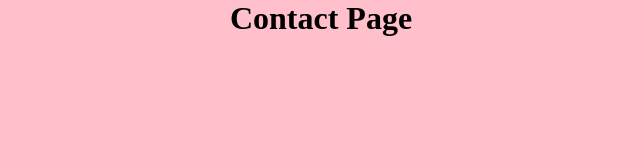
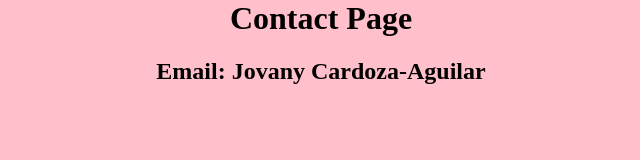
Before and after one commit to JovanyCardozaAguilar/Jovany.github.io, a plain HTML site: page contact.html in a window 1280 px wide. Shown: the whole page, without its empty margins (319-959 px from the left). Drawn offline with Linux system fonts and the light colour scheme.

Commit message:
Update contact.html

```diff
--- a/contact.html
+++ b/contact.html
@@ -8,5 +8,6 @@
 </head>
 <body>
     <h1>Contact Page</h1>
+    <h2>Email: Jovany Cardoza-Aguilar</h2>
 </body>
 </html>
```
